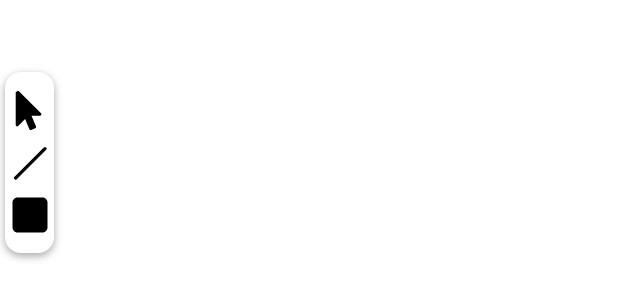
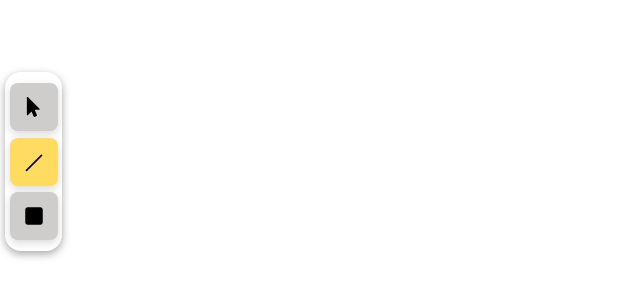
Before and after one commit to eakarr/draWMe-reactjs, a React (Create React App) app: page / in a window 1280 px wide. Shown: the part 328-628 px from the top of the page, without its empty margins (0-640 px from the left). Built offline with nearby package versions, Linux system fonts and the light colour scheme.

Commit message:
Icon-container modified

```diff
--- a/src/components/StyleButtons.scss
+++ b/src/components/StyleButtons.scss
@@ -1,23 +1,29 @@
 .icon-container {
   display: flex;
+  justify-content: center;
   align-items: center;
-  width: 2.5rem;
-  height: 2.5rem;
-  margin: 0.8rem 0;
-  img {
-    border-radius: 0.8rem;
-    width: 100%;
+  background-color: rgb(207, 204, 204);
+  box-shadow: rgba(0, 0, 0, 0.15) 0px 3px 8px;
+  border-radius: 0.5rem;
+  align-items: center;
+  width: 3rem;
+  height: 3rem;
+  margin: 0.4rem 0;
+  cursor: pointer;
   &:hover {
     transition: all 400ms ease;
-      background: rgb(236, 135, 135);
+    background-color: #FFDC60;
   }
-    &:focus{
+  &:focus {
     transition: all 400ms ease;
-      background: rgb(236, 135, 135);
+    background-color: #FFDC60;
   }
   &.active {
     transition: all 400ms ease;
-      background: rgb(236, 135, 135);
+    background-color: #FFDC60;
+  }
+  img {
+    width: 20px;
+    height: 20px;
   }
 }
-}
```
Lines whose indentation alone changed are shown as unchanged.
